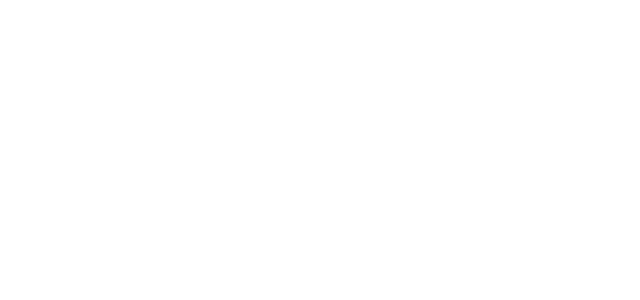
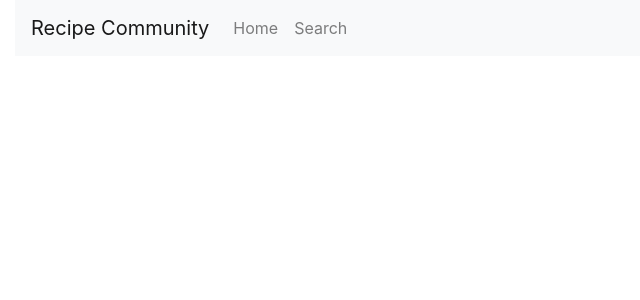
Before and after one commit to kevfallon1/recipe-community, a React (Create React App) app: page / in a window 1280 px wide. Shown: the top 300 px of the page, without its empty margins (0-640 px from the left). Built offline with nearby package versions, Linux system fonts and the light colour scheme; the HTML template or start-up script is replaced by a standard one.

Commit message:
Added navbar

```diff
--- a/src/App.js
+++ b/src/App.js
@@ -7,6 +7,22 @@ import Details from "./components/details";
 function App() {
   return (
     <div className="container-fluid">
+      <nav className="navbar navbar-expand-sm navbar-light bg-light">
+        <a className="navbar-brand" href="#">Recipe Community</a>
+        <button className="navbar-toggler" type="button" data-toggle="collapse"
+                data-target="#navbarNavAltMarkup"
+                aria-controls="navbarNavAltMarkup" aria-expanded="false"
+                aria-label="Toggle navigation">
+          <span className="navbar-toggler-icon"></span>
+        </button>
+        <div className="collapse navbar-collapse" id="navbarNavAltMarkup">
+          <div className="navbar-nav">
+            <a className="nav-item nav-link" href="#">Home <span
+                className="sr-only"></span></a>
+            <a className="nav-item nav-link" href="/search">Search</a>
+          </div>
+        </div>
+      </nav>
       <BrowserRouter>
         <Route
           exact={true}
```
